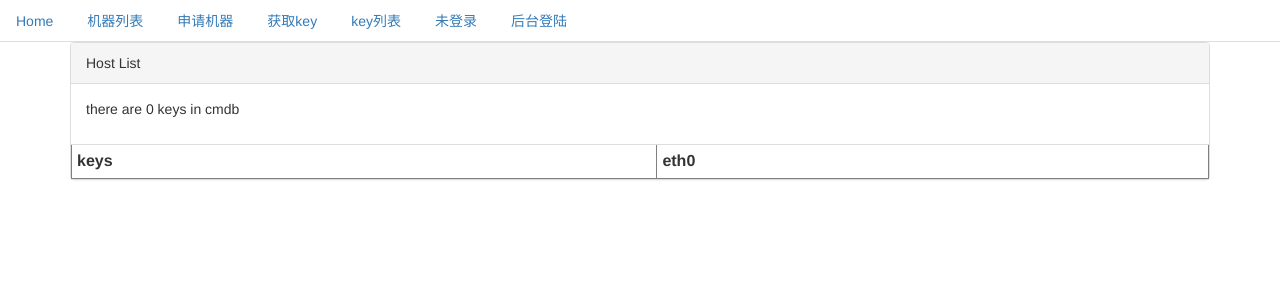
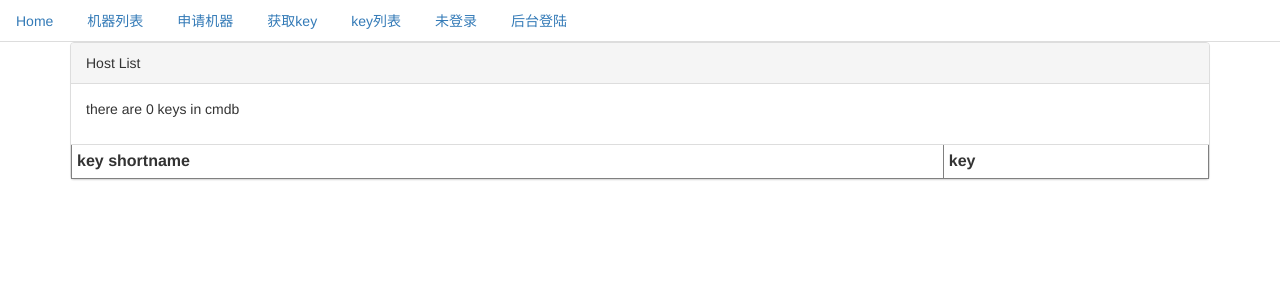
Before and after one commit to gqdw/zm_cmdb, a Django app: page /main/keylist in a window 1280 px wide. Shown: the top 300 px of the page. Run offline with Django 3.2, Linux system fonts and the light colour scheme; data that the repository does not hold is empty; parts of the project's set-up code (start-up, migrations or seed data) failed here and were passed over; some libraries are stand-ins or nearby versions.

Commit message:
add key shortname

```diff
--- a/zm_cmdb/main/templates/keylist.html
+++ b/zm_cmdb/main/templates/keylist.html
@@ -17,13 +17,14 @@
 </div>
 <table border="1" class="table table-condensed">
 <tr>
-<th>keys</th>
-<th>eth0</th>
+<th>key shortname</th>
+<th>key</th>
 
 </tr>
 {% for k in keys %}
         <tr>
-                <th>{{ k }} </th>
+                <th>{{ k.key_shortname }} </th>
+                <th>{{ k.key }} </th>
         </tr>
 {% endfor %}
 </table>
```
